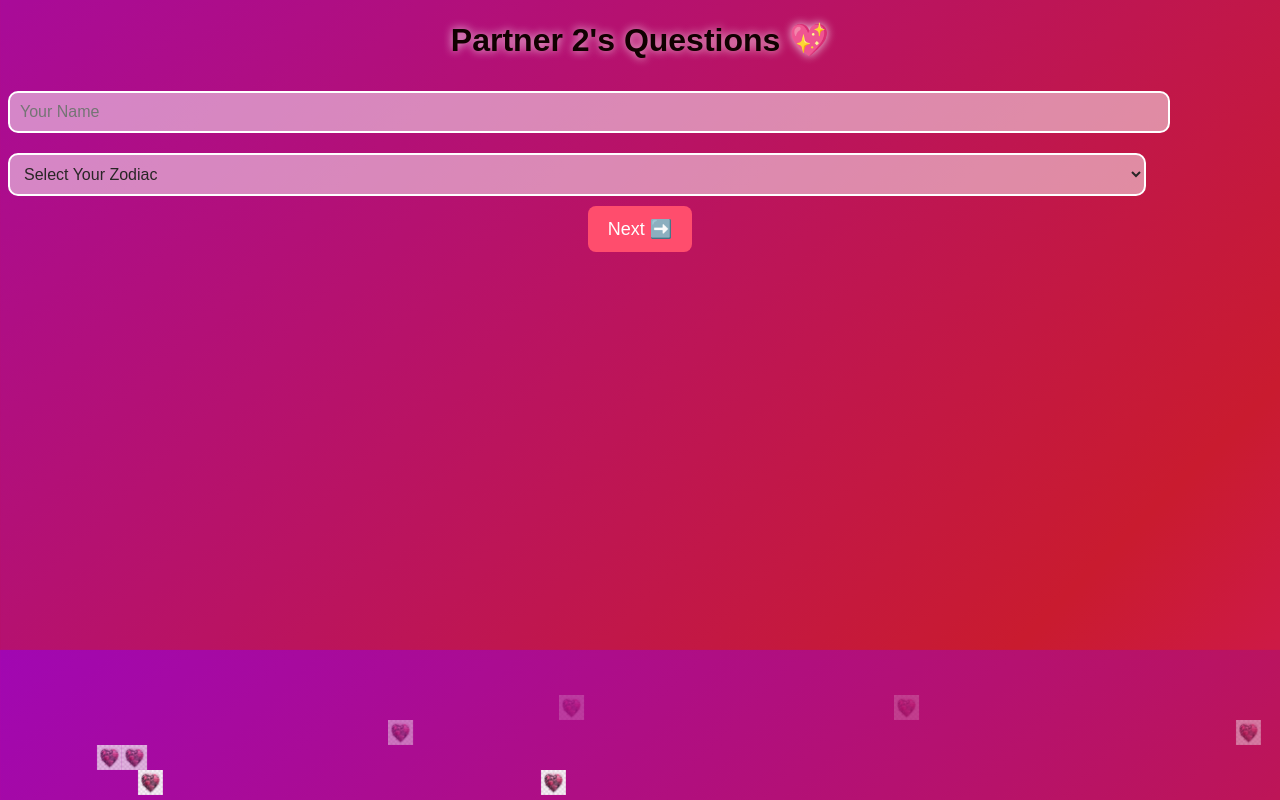
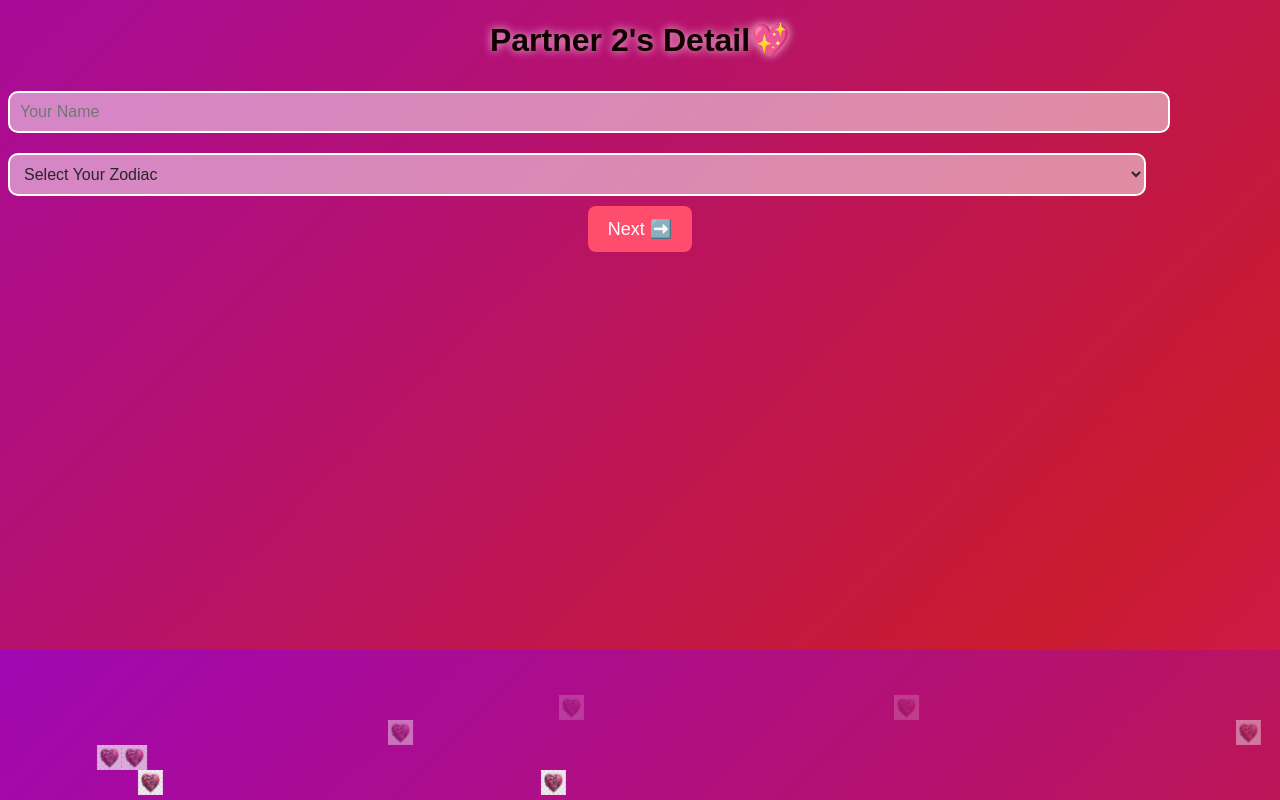
Before and after one commit to annujkhare/CompatibilityTest, a plain HTML site: page partner2.html in a window 1280 px wide. Drawn offline with Linux system fonts and the light colour scheme.

Commit message:
Update partner2.html

```diff
--- a/partner2.html
+++ b/partner2.html
@@ -8,7 +8,7 @@
 </head>
 <body>
     <div class="container">
-        <h1>Partner 2's Questions 💖</h1>
+        <h1>Partner 2's Detail💖</h1>
         <form id="partner2Form">
             <input type="text" id="name2" placeholder="Your Name" required>
             <select id="zodiac2" required>
```
